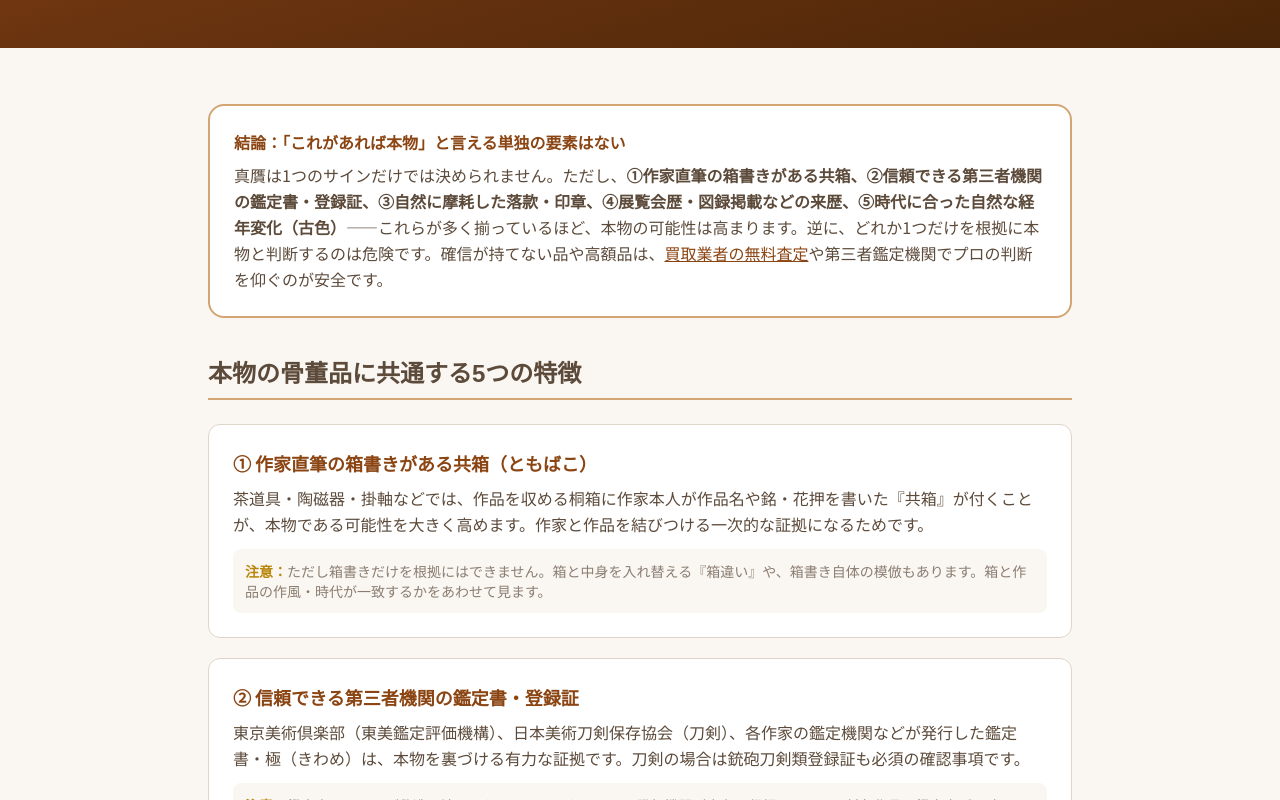
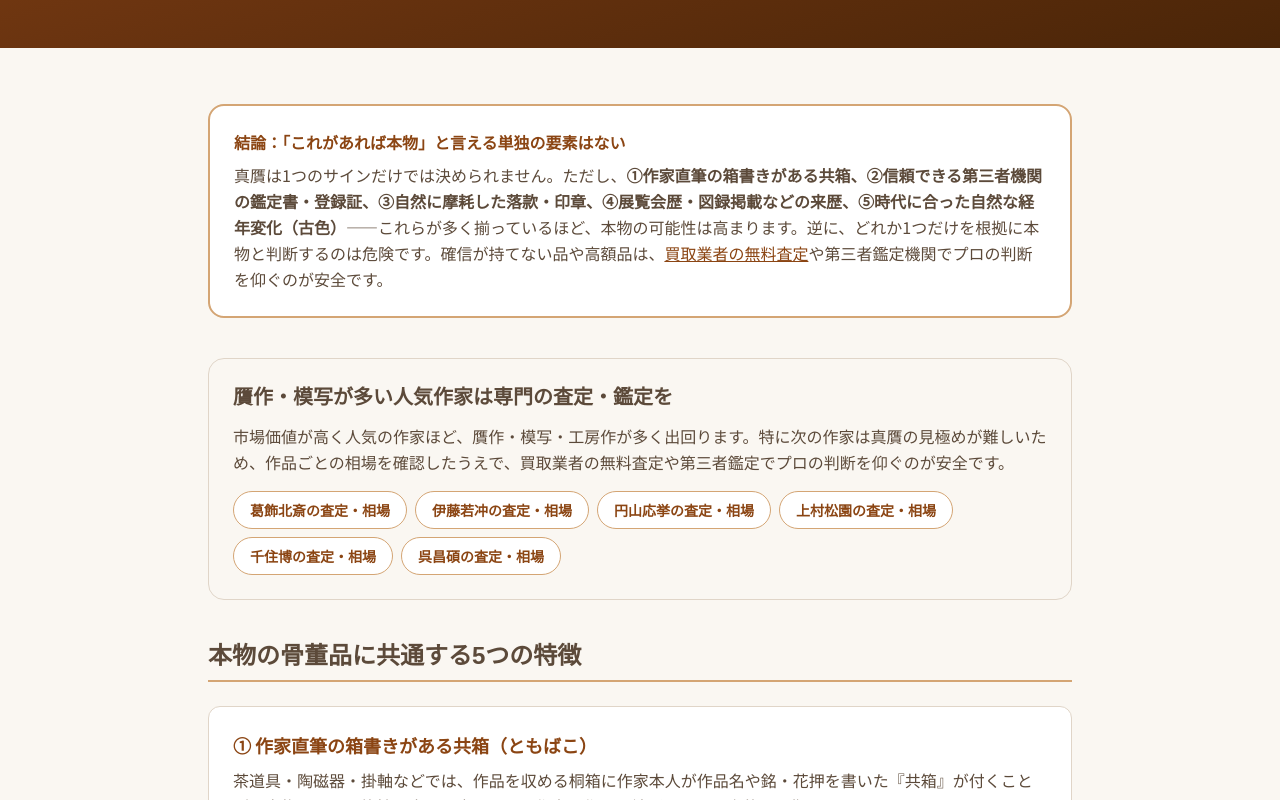
Before and after one commit to webmaster0818/kottouhin-biyori, a Next.js app: page /learn/honmono-mikiwake in a window 1280 px wide. Shown: the part 459-1259 px from the top of the page. Built offline with nearby package versions, Linux system fonts and the light colour scheme.

Commit message:
P1: 真贋クラスタ→作家×査定クラスタへ内部リンク集中(贋作の多い6作家:北斎/若冲/応挙/松園/千住/呉昌碩を専門査定導線でリンク)

```diff
--- a/app/learn/gansaku-nisemono-chigai/page.tsx
+++ b/app/learn/gansaku-nisemono-chigai/page.tsx
@@ -60,6 +60,24 @@ export default function GansakuChigaiPage() {
               <p className="font-bold text-[#8B4513] mb-2">結論：分かれ目は「だます意図」と「作者を偽っているか」</p>
               <p className="text-[#5C4A3A] leading-relaxed text-sm md:text-base">本物と偽って売る目的で作られたものが<strong>贋作</strong>。だます意図なく、手本として作られた「写し」や、鑑賞・記録用の「模造・レプリカ」は、贋作とは区別されます。ただし、模造品でも<strong>本物と偽って流通すれば贋作</strong>になります。</p>
             </div>
+            {/* 贋作の多い人気作家は専門査定へ（作家×査定クラスタへの内部リンク集中） */}
+            <div className="bg-[#FAF7F2] border border-[#E0D5C8] rounded-2xl p-6 mb-10">
+              <h2 className="font-serif-jp text-xl font-bold text-[#5C4A3A] mb-3">贋作・模写が多い人気作家は専門の査定・鑑定を</h2>
+              <p className="text-[#5C4A3A] leading-relaxed text-sm md:text-base mb-4">
+                市場価値が高く人気の作家ほど、贋作・模写・工房作が多く出回ります。特に次の作家は真贋の見極めが難しいため、作品ごとの相場を確認したうえで、買取業者の無料査定や第三者鑑定でプロの判断を仰ぐのが安全です。
+              </p>
+              <div className="flex flex-wrap gap-2">
+                {[
+                  ["katsushika-hokusai", "葛飾北斎"], ["ito-jakuchu", "伊藤若冲"], ["maruyama-okyo", "円山応挙"],
+                  ["uemura-shoen", "上村松園"], ["senju-hiroshi", "千住博"], ["go-shoseki", "呉昌碩"],
+                ].map(([slug, name]) => (
+                  <Link key={slug} href={`/artist/${slug}/`} className="inline-flex items-center rounded-full border border-[#D4A574] bg-white px-4 py-2 text-sm font-bold text-[#8B4513] hover:bg-[#F5EEE4] transition">
+                    {name}の査定・相場
+                  </Link>
+                ))}
+              </div>
+            </div>
+
             <h2 className="font-serif-jp text-2xl font-bold text-[#5C4A3A] mb-6 pb-2 border-b-2 border-[#D4A574]">用語ごとの意味</h2>
             <div className="space-y-4 mb-12">
               {terms.map((t, i) => (
--- a/app/learn/honmono-mikiwake/page.tsx
+++ b/app/learn/honmono-mikiwake/page.tsx
@@ -141,6 +141,24 @@ export default function HonmonoMikiwakePage() {
               </p>
             </div>
 
+            {/* 贋作の多い人気作家は専門査定へ（作家×査定クラスタへの内部リンク集中） */}
+            <div className="bg-[#FAF7F2] border border-[#E0D5C8] rounded-2xl p-6 mb-10">
+              <h2 className="font-serif-jp text-xl font-bold text-[#5C4A3A] mb-3">贋作・模写が多い人気作家は専門の査定・鑑定を</h2>
+              <p className="text-[#5C4A3A] leading-relaxed text-sm md:text-base mb-4">
+                市場価値が高く人気の作家ほど、贋作・模写・工房作が多く出回ります。特に次の作家は真贋の見極めが難しいため、作品ごとの相場を確認したうえで、買取業者の無料査定や第三者鑑定でプロの判断を仰ぐのが安全です。
+              </p>
+              <div className="flex flex-wrap gap-2">
+                {[
+                  ["katsushika-hokusai", "葛飾北斎"], ["ito-jakuchu", "伊藤若冲"], ["maruyama-okyo", "円山応挙"],
+                  ["uemura-shoen", "上村松園"], ["senju-hiroshi", "千住博"], ["go-shoseki", "呉昌碩"],
+                ].map(([slug, name]) => (
+                  <Link key={slug} href={`/artist/${slug}/`} className="inline-flex items-center rounded-full border border-[#D4A574] bg-white px-4 py-2 text-sm font-bold text-[#8B4513] hover:bg-[#F5EEE4] transition">
+                    {name}の査定・相場
+                  </Link>
+                ))}
+              </div>
+            </div>
+
             {/* 5つの特徴 */}
             <h2 className="font-serif-jp text-2xl font-bold text-[#5C4A3A] mb-6 pb-2 border-b-2 border-[#D4A574]">本物の骨董品に共通する5つの特徴</h2>
             <div className="space-y-5 mb-12">
```
